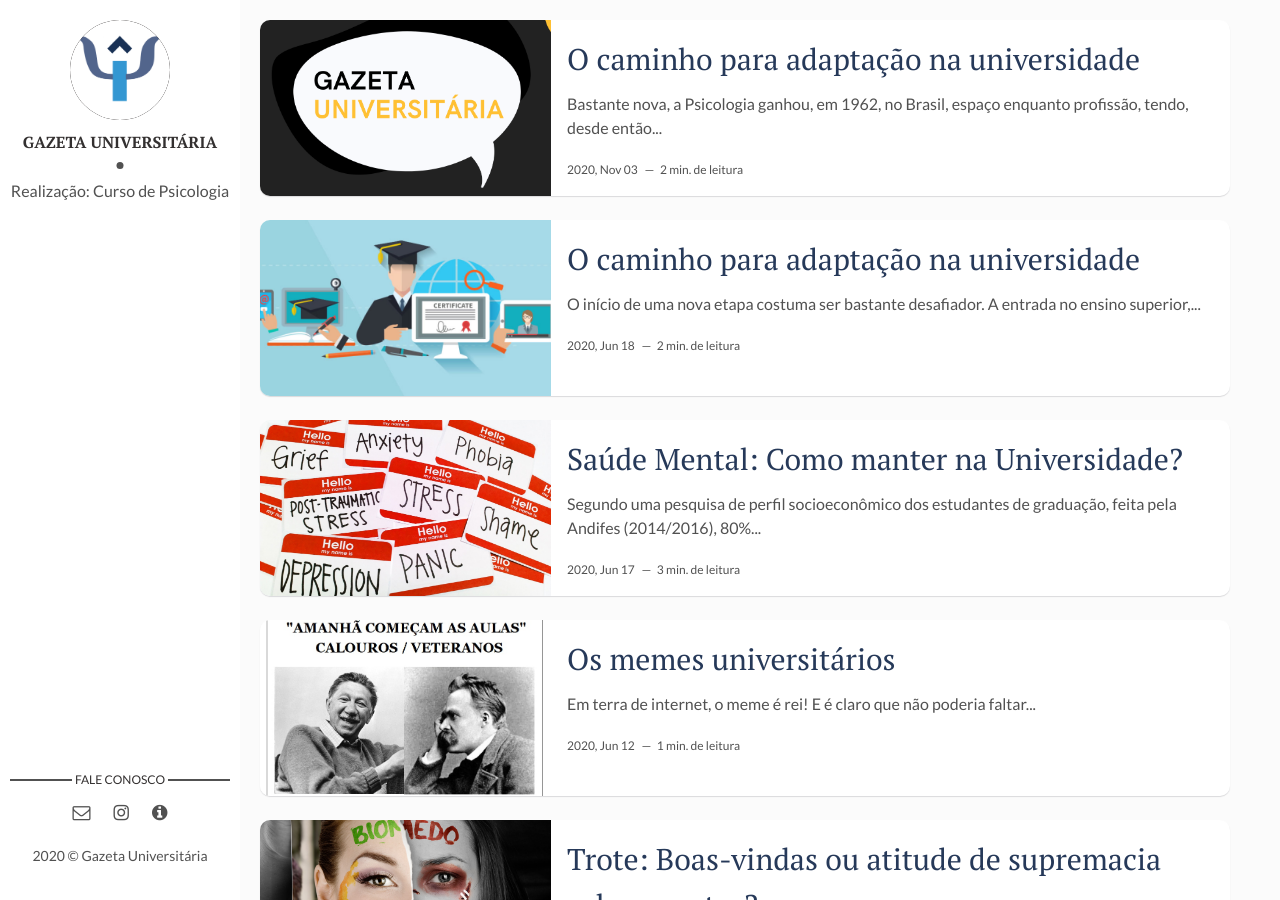
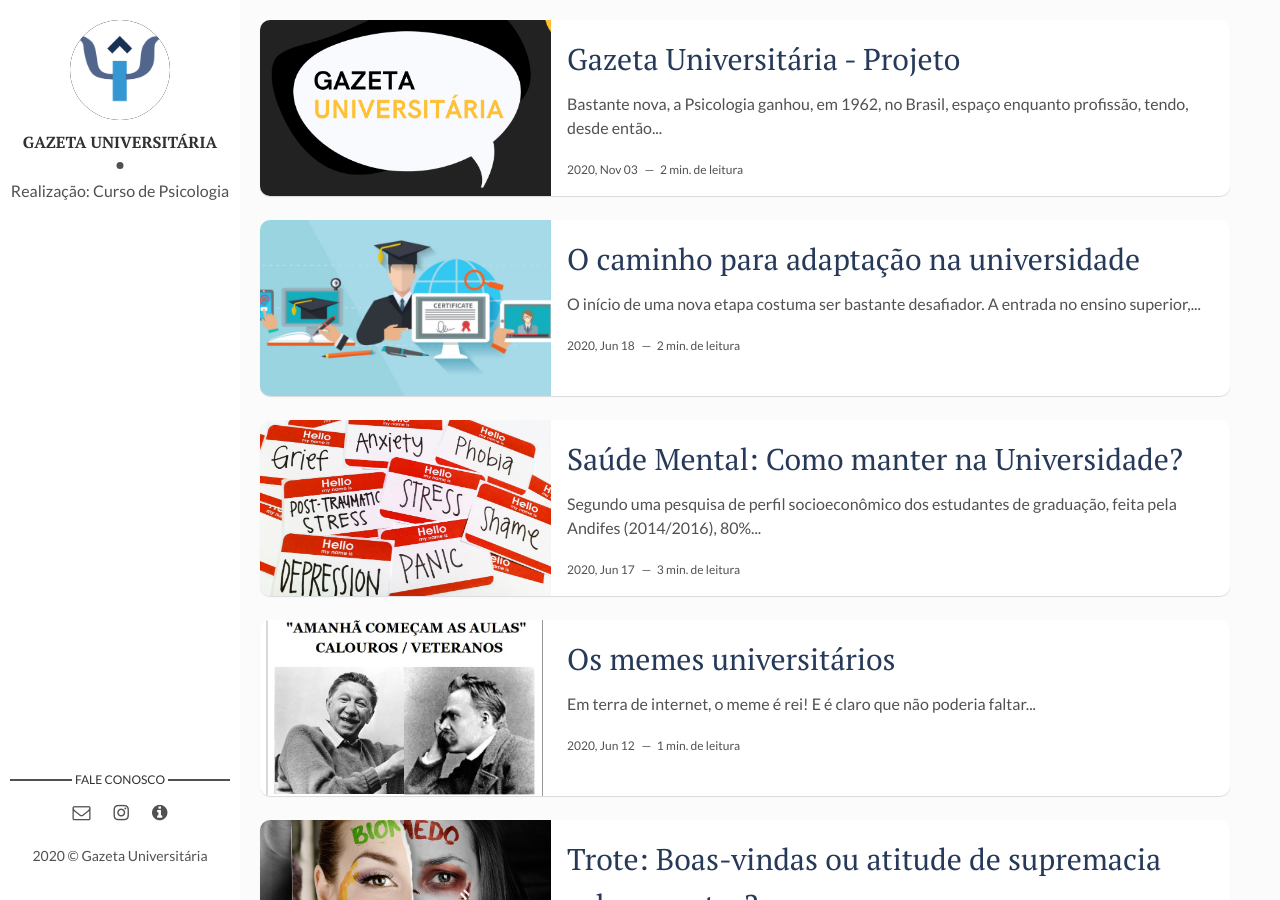
Before and after one commit to gazetauniversitaria/gazetauniversitaria.github.io, a Jekyll site: the page built from index.html, in a window 1280 px wide and 900 px high. Built offline with Jekyll 4.4.1, drawn with Linux system fonts in a browser that asks for light colours; the list of posts is cut into pages by our own code.

Commit message:
Update 2020-11-03-gazeta.markdown

```diff
--- a/_posts/2020-11-03-gazeta.markdown
+++ b/_posts/2020-11-03-gazeta.markdown
@@ -1,6 +1,6 @@
 ---
 layout: post
-title: "O caminho para adaptação na universidade"
+title: "Gazeta Universitária - Projeto"
 date: 2020-11-03 19:40:00 +0300
 description: Ao projeto de jornal online; Gazeta Universitária
 img: saude-mental/PostAp.png
```
